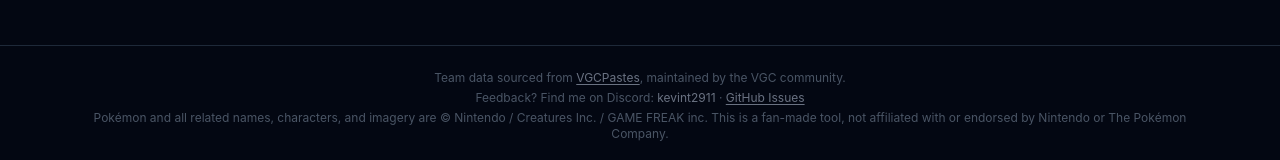
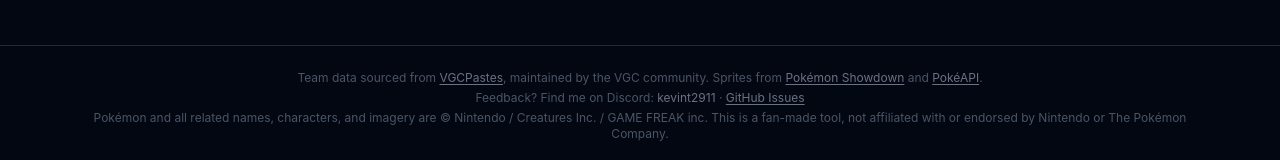
Before and after one commit to KevinTenorio/championsfit, a Next.js app: page / in a window 1280 px wide. Shown: the part 236-396 px from the top of the page. Built offline with nearby package versions, Linux system fonts and the light colour scheme; no server answers.

Commit message:
feat: adiciona Pokémon Showdown e PokéAPI nos créditos do rodapé

```diff
--- a/src/app/layout.tsx
+++ b/src/app/layout.tsx
@@ -20,15 +20,13 @@ export default function RootLayout({ children }: { children: React.ReactNode })
             <div className="mx-auto max-w-6xl px-4 py-6 text-center text-xs text-gray-600">
               <p>
                 Team data sourced from{" "}
-                <a
-                  href="https://docs.google.com/spreadsheets/d/1axlwmzPA49rYkqXh7zHvAtSP-TKbM0ijGYBPRflLSWw"
-                  target="_blank"
-                  rel="noopener noreferrer"
-                  className="text-gray-500 hover:text-gray-300 underline underline-offset-2"
-                >
-                  VGCPastes
-                </a>
+                <a href="https://docs.google.com/spreadsheets/d/1axlwmzPA49rYkqXh7zHvAtSP-TKbM0ijGYBPRflLSWw" target="_blank" rel="noopener noreferrer" className="text-gray-500 hover:text-gray-300 underline underline-offset-2">VGCPastes</a>
                 , maintained by the VGC community.
+                {" "}Sprites from{" "}
+                <a href="https://pokemonshowdown.com" target="_blank" rel="noopener noreferrer" className="text-gray-500 hover:text-gray-300 underline underline-offset-2">Pokémon Showdown</a>
+                {" "}and{" "}
+                <a href="https://pokeapi.co" target="_blank" rel="noopener noreferrer" className="text-gray-500 hover:text-gray-300 underline underline-offset-2">PokéAPI</a>
+                .
               </p>
               <p className="mt-1">
                 Feedback? Find me on Discord:{" "}
```
